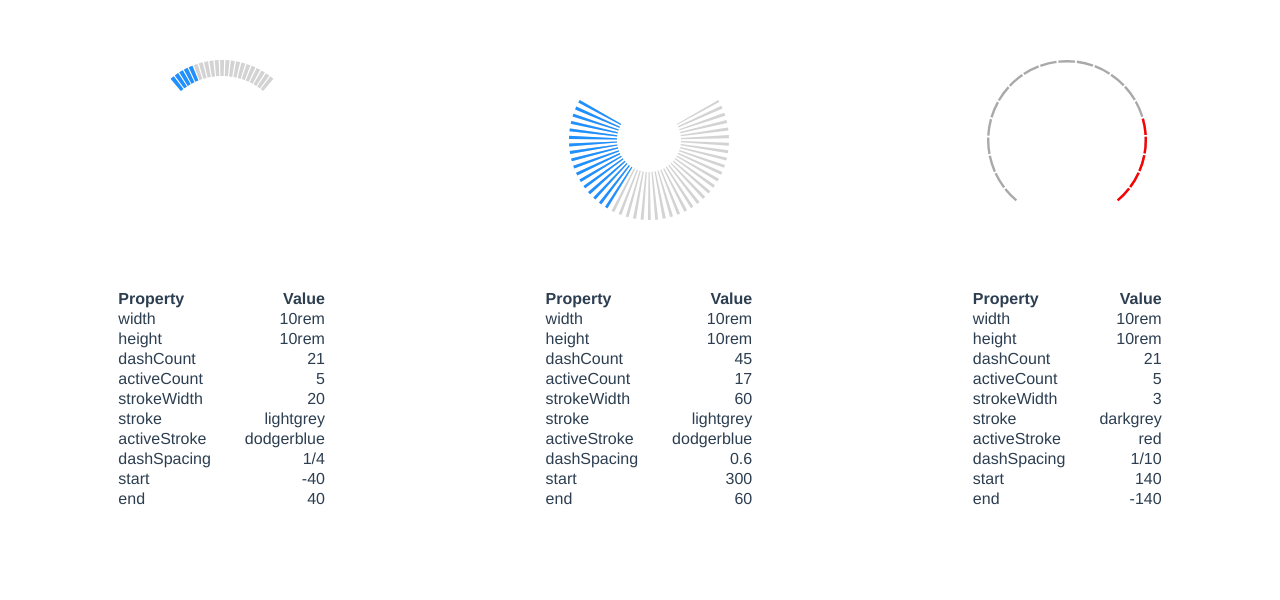
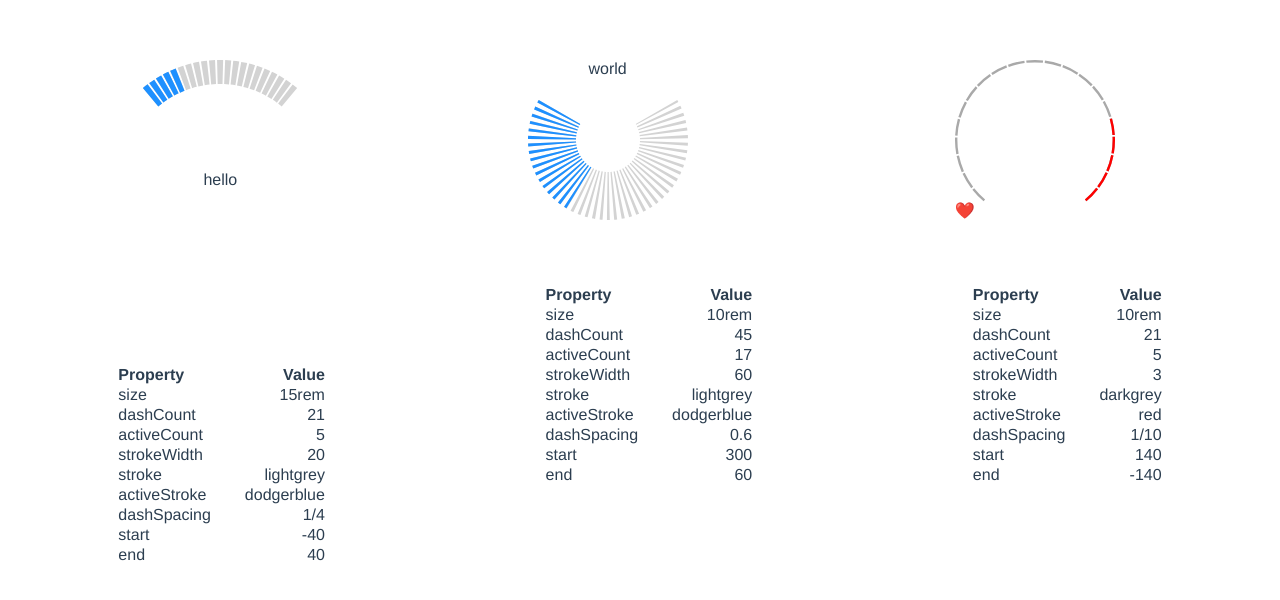
Before and after one commit to snirp/vue-arc-counter, a Vue app: page / in a window 1280 px wide. Shown: the top 600 px of the page. Built offline with nearby package versions, Linux system fonts and the light colour scheme.

Commit message:
Add content slot

```diff
--- a/src/App.vue
+++ b/src/App.vue
@@ -1,14 +1,15 @@
 <template>
   <div id="app">
     <div>
-      <ArcCounter width="10rem" height="10rem" :start="-40" :end="40"></ArcCounter>
+      <ArcCounter size="15rem" :start="-40" :end="40">
+        hello
+      </ArcCounter>
       <table class="prop-table">
         <thead>
           <tr><th>Property</th><th>Value</th></tr>
         </thead>
         <tbody>
-        <tr><td>width</td><td>10rem</td></tr>
-        <tr><td>height</td><td>10rem</td></tr>
+        <tr><td>size</td><td>15rem</td></tr>
         <tr><td>dashCount</td><td>21</td></tr>
         <tr><td>activeCount</td><td>5</td></tr>
         <tr><td>strokeWidth</td><td>20</td></tr>
@@ -21,14 +22,15 @@
       </table>
     </div>
     <div>
-      <ArcCounter width="10rem" height="10rem" :strokeWidth="60" :dashCount="45" :activeCount="17" :dashSpacing="0.6" :start="300" :end="60"></ArcCounter>
+      <ArcCounter width="10rem" height="10rem" :strokeWidth="60" :dashCount="45" :activeCount="17" :dashSpacing="0.6" :start="300" :end="60" content-y="top">
+        world
+      </ArcCounter>
       <table class="prop-table">
         <thead>
           <tr><th>Property</th><th>Value</th></tr>
         </thead>
         <tbody>
-        <tr><td>width</td><td>10rem</td></tr>
-        <tr><td>height</td><td>10rem</td></tr>
+        <tr><td>size</td><td>10rem</td></tr>
         <tr><td>dashCount</td><td>45</td></tr>
         <tr><td>activeCount</td><td>17</td></tr>
         <tr><td>strokeWidth</td><td>60</td></tr>
@@ -41,14 +43,15 @@
       </table>
     </div>
     <div>
-      <ArcCounter width="10rem" height="10rem" :start="140" :end="-140" :strokeWidth="3" stroke="darkgrey" activeStroke="red" :dashSpacing="1/10"></ArcCounter>
+      <ArcCounter width="10rem" height="10rem" :start="140" :end="-140" :strokeWidth="3" stroke="darkgrey" activeStroke="red" :dashSpacing="1/10" content-x="left" content-y="bottom">
+        ❤️
+      </ArcCounter>
       <table class="prop-table">
         <thead>
           <tr><th>Property</th><th>Value</th></tr>
         </thead>
         <tbody>
-        <tr><td>width</td><td>10rem</td></tr>
-        <tr><td>height</td><td>10rem</td></tr>
+        <tr><td>size</td><td>10rem</td></tr>
         <tr><td>dashCount</td><td>21</td></tr>
         <tr><td>activeCount</td><td>5</td></tr>
         <tr><td>strokeWidth</td><td>3</td></tr>
--- a/src/ArcCounter.vue
+++ b/src/ArcCounter.vue
@@ -1,5 +1,14 @@
 <template>
-  <svg :viewBox="`0 0 ${UNITS} ${UNITS}`" height="100%" width="100%">
+  <div :style="{
+    position: 'relative',
+    height: size,
+    width: size,
+    display: 'flex',
+    justifyContent: this.flexValue[contentX],
+    alignItems: this.flexValue[contentY],
+  }">
+    <slot></slot>
+    <svg :viewBox="`0 0 ${UNITS} ${UNITS}`" height="100%" width="100%" style="position:absolute; top:0; left:0; z-index:-1">
       <path
         :d="describeArc(UNITS/2, UNITS/2, getRadius(), start, end)"
         fill="none"
@@ -15,6 +24,7 @@
         :stroke-dasharray="getLengths()"
       />
     </svg>
+  </div>
 </template>
 
 <script>
@@ -22,8 +32,27 @@ export default {
   beforeCreate() {
     // Arbitrary dimensions of SVG to set up user-space units
     this.UNITS = 32;
+    this.flexValue = {
+      'left': 'flex-start',
+      'center': 'center',
+      'right': 'flex-end',
+      'top': 'flex-start',
+      'bottom': 'flex-end',
+    }
   },
   props: {
+    size: {
+      type: String,
+      default: '10rem'
+    },
+    contentX: {
+      type: String,
+      default: 'center'
+    },
+    contentY: {
+      type: String,
+      default: 'center'
+    },
     dashCount: {
       type: Number,
       default: 21
```
Also changed, not shown: 1 other file (tests, documents, lock files or other folders). Lines whose indentation alone changed are shown as unchanged.
